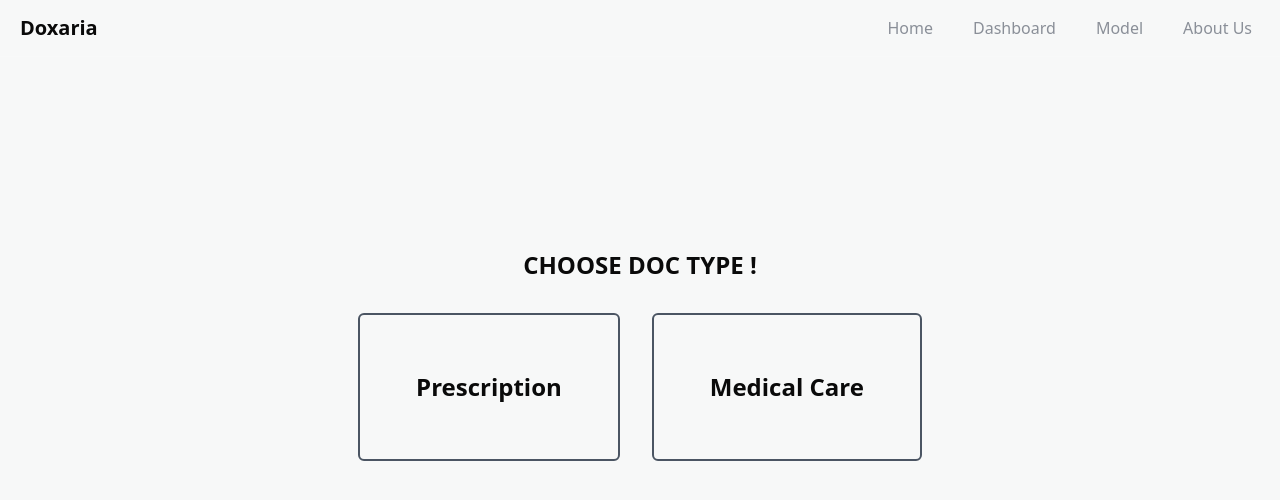
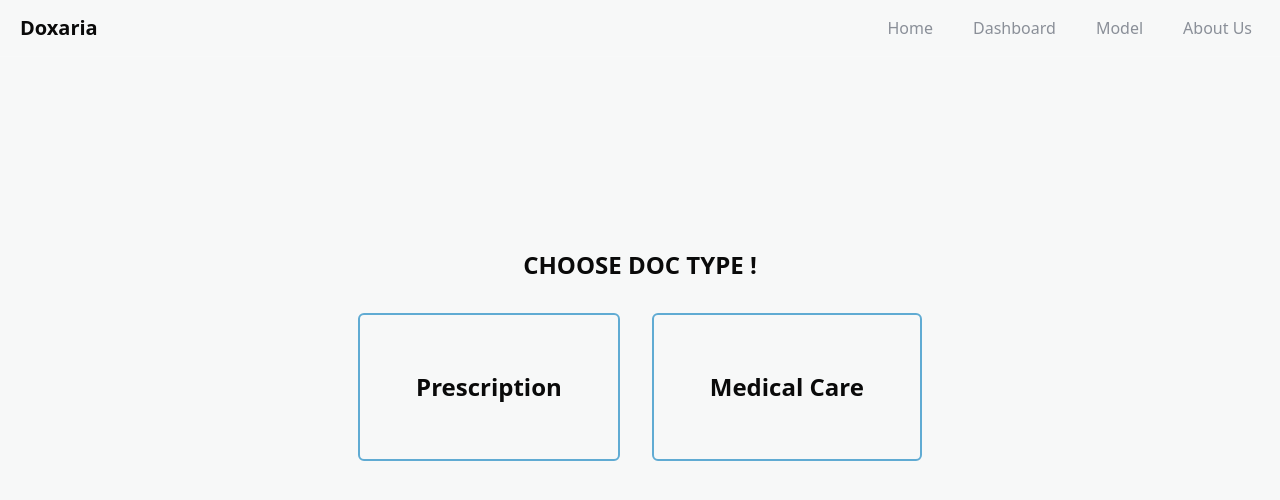
Before and after one commit to Youssef-Kharroubi/Dev-Elites, a React (Vite) app in the folder Doxaria-UI/: page /Model in a window 1280 px wide. Shown: the top 500 px of the page. Built offline with nearby package versions, Linux system fonts and the light colour scheme.

Commit message:
style: model selection card colors

```diff
--- a/Doxaria-UI/src/index.css
+++ b/Doxaria-UI/src/index.css
@@ -9,7 +9,7 @@
 
   color-scheme: light dark;
   color: rgba(255, 255, 255, 0.87);
-  background-color: #08090a;
+  background-color: #ffffff;
 
   font-synthesis: none;
   text-rendering: optimizeLegibility;
--- a/Doxaria-UI/src/pages/Model.tsx
+++ b/Doxaria-UI/src/pages/Model.tsx
@@ -10,9 +10,9 @@ export default function Model(){
                 <h2 className="flex justify-center items-center text-2xl font-bold my-4">CHOOSE DOC TYPE ! </h2>
                 <div className="flex justify-center items-center ">
                     <a href="/Prescription"
-                       className="hover:bg-light/30 border-2 border-gray-600 p-14 rounded-md m-4 text-2xl font-bold ">Prescription</a>
+                       className="hover:bg-cyan border-2 border-secondary p-14 rounded-md m-4 text-2xl font-bold hover:text-white ">Prescription</a>
                     <a href="/Medical-Form"
-                       className="hover:bg-light/30 border-2 border-gray-600 p-14 rounded-md m-4 text-2xl font-bold">Medical
+                       className="hover:bg-cyan border-2 border-secondary p-14 rounded-md m-4 text-2xl font-bold hover:text-white">Medical
                         Care </a>
                 </div>
             </div>
```
